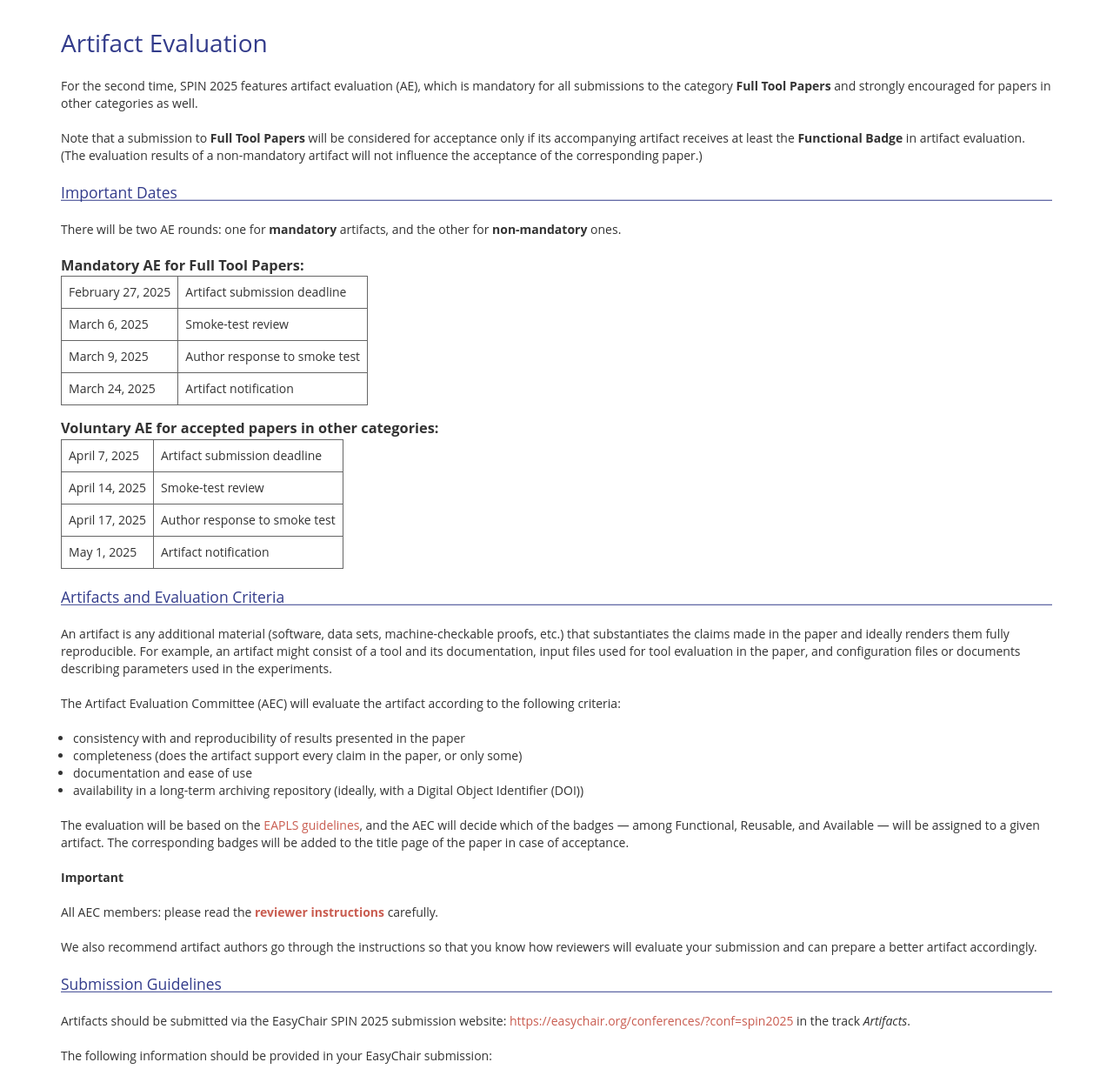
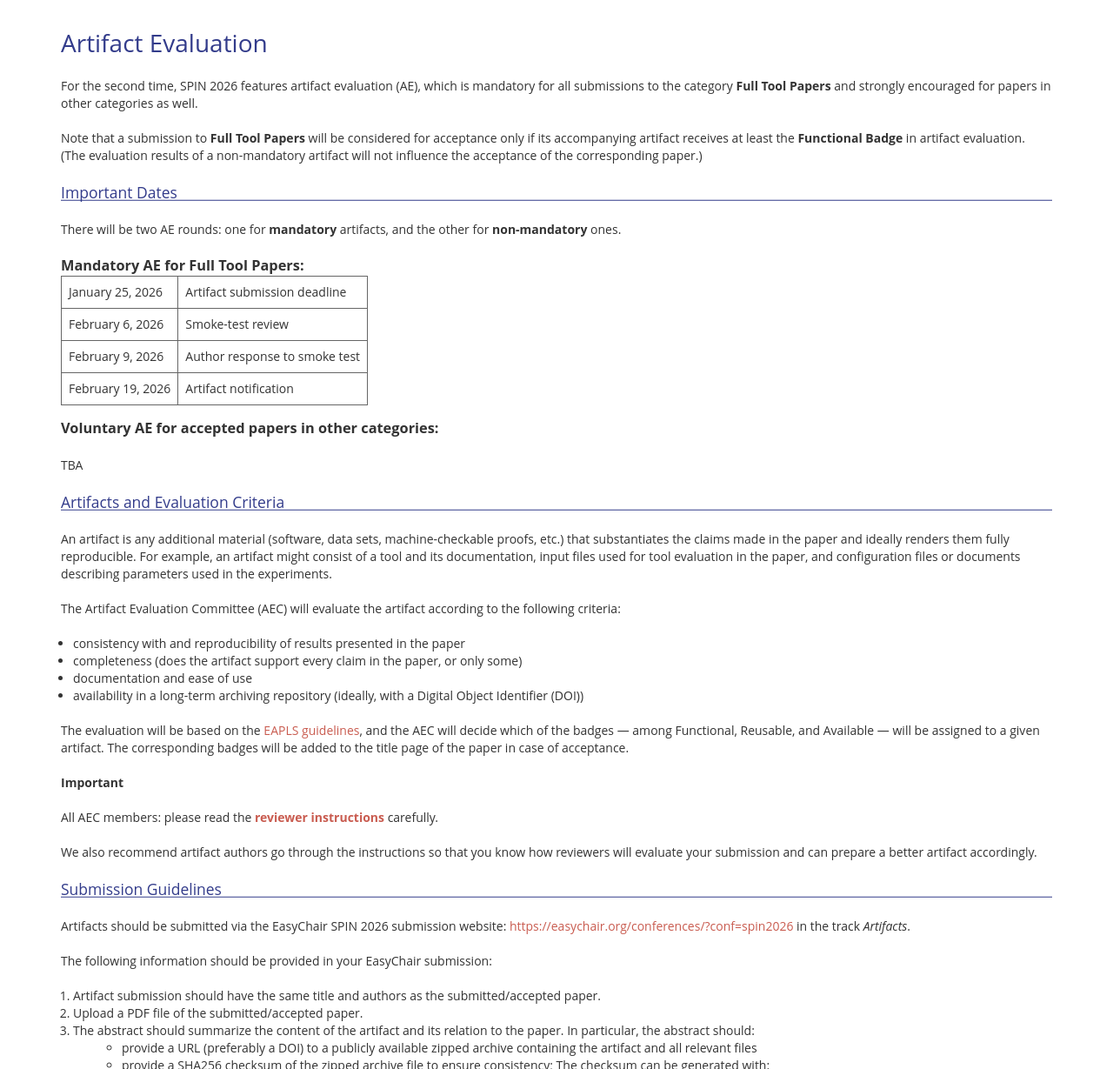
Before and after one commit to SPIN-web/SPIN2026, a Jekyll site: the page built from _pages/artifacts.md, in a window 1280 px wide and 1400 px high, scrolled down 260 px. Shown: the part 171-1400 px from the top of the window at 87% size. Built offline with Jekyll 4.4.1, drawn with Linux system fonts in a browser that asks for light colours; nearby versions of some CDN libraries; our own code applies the rules of GitHub Pages for plain Markdown files.

Commit message:
Changed artifacts, fixed table

```diff
--- a/_pages/artifacts.md
+++ b/_pages/artifacts.md
@@ -6,7 +6,7 @@ order: 4
 
 # Artifact Evaluation
 
-For the second time, SPIN 2025 features artifact evaluation (AE),
+For the second time, SPIN 2026 features artifact evaluation (AE),
 which is mandatory for all submissions to the category **Full Tool Papers** and strongly encouraged for papers in other categories as well.
 
 Note that a submission to **Full Tool Papers** will be considered for acceptance
@@ -20,20 +20,16 @@ There will be two AE rounds: one for **mandatory** artifacts, and the other for
 ### Mandatory AE for **Full Tool Papers**:
 
 |----------------------|-----------------------------------------------------------|
-| February 27, 2025 | Artifact submission deadline |
-| March 6, 2025 | Smoke-test review |
-| March 9, 2025 | Author response to smoke test |
-| March 24, 2025 | Artifact notification |
+| January 25, 2026 | Artifact submission deadline |
+| February 6, 2026 | Smoke-test review |
+| February 9, 2026 | Author response to smoke test |
+| February 19, 2026 | Artifact notification |
 
 <hr style="height:15px; visibility:hidden;" />
 
 ### Voluntary AE for **accepted papers** in other categories:
 
-|----------------------|-----------------------------------------------------------|
-| April 7, 2025 | Artifact submission deadline |
-| April 14, 2025 | Smoke-test review |
-| April 17, 2025 | Author response to smoke test |
-| May 1, 2025 | Artifact notification |
+TBA
 
 ## Artifacts and Evaluation Criteria
 
@@ -62,8 +58,8 @@ so that you know how reviewers will evaluate your submission and can prepare a b
 
 ## Submission Guidelines
 
-Artifacts should be submitted via the EasyChair SPIN 2025 submission website:
-[https://easychair.org/conferences/?conf=spin2025](https://easychair.org/conferences/?conf=spin2025) in the track _Artifacts_.
+Artifacts should be submitted via the EasyChair SPIN 2026 submission website:
+[https://easychair.org/conferences/?conf=spin2026](https://easychair.org/conferences/?conf=spin2026) in the track _Artifacts_.
 
 The following information should be provided in your EasyChair submission:
 
```
Also changed, not shown: _pages/call.md (+1 -0 lines).
